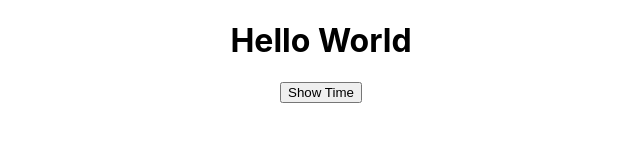
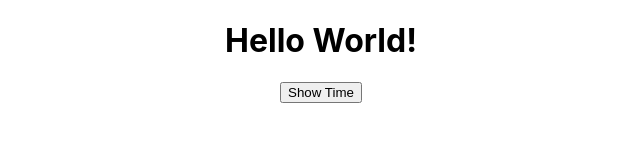
Before and after one commit to curryghost/cloud-test, a React (Create React App) app in the folder frontend/: page / in a window 1280 px wide. Shown: the top 160 px of the page, without its empty margins (319-959 px from the left). Built offline with nearby package versions, Linux system fonts and the light colour scheme.

Commit message:
update App.js

```diff
--- a/frontend/src/App.js
+++ b/frontend/src/App.js
@@ -11,7 +11,7 @@ function App() {
 
   return (
     <div className='wrapper'>
-      <h1>Hello World</h1>
+      <h1>Hello World!</h1>
       {isDisplay && <Time />}
       <button onClick={toggleHandler}>Show Time</button>
     </div>
```
